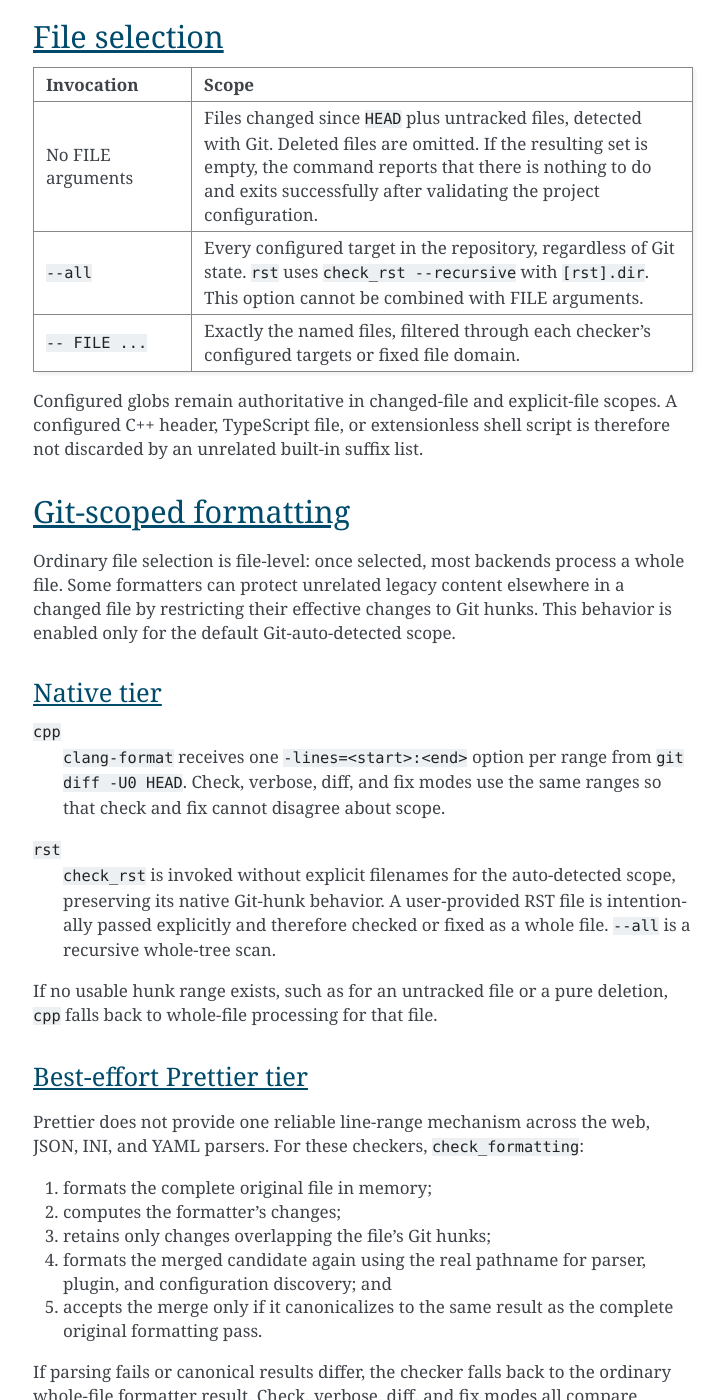
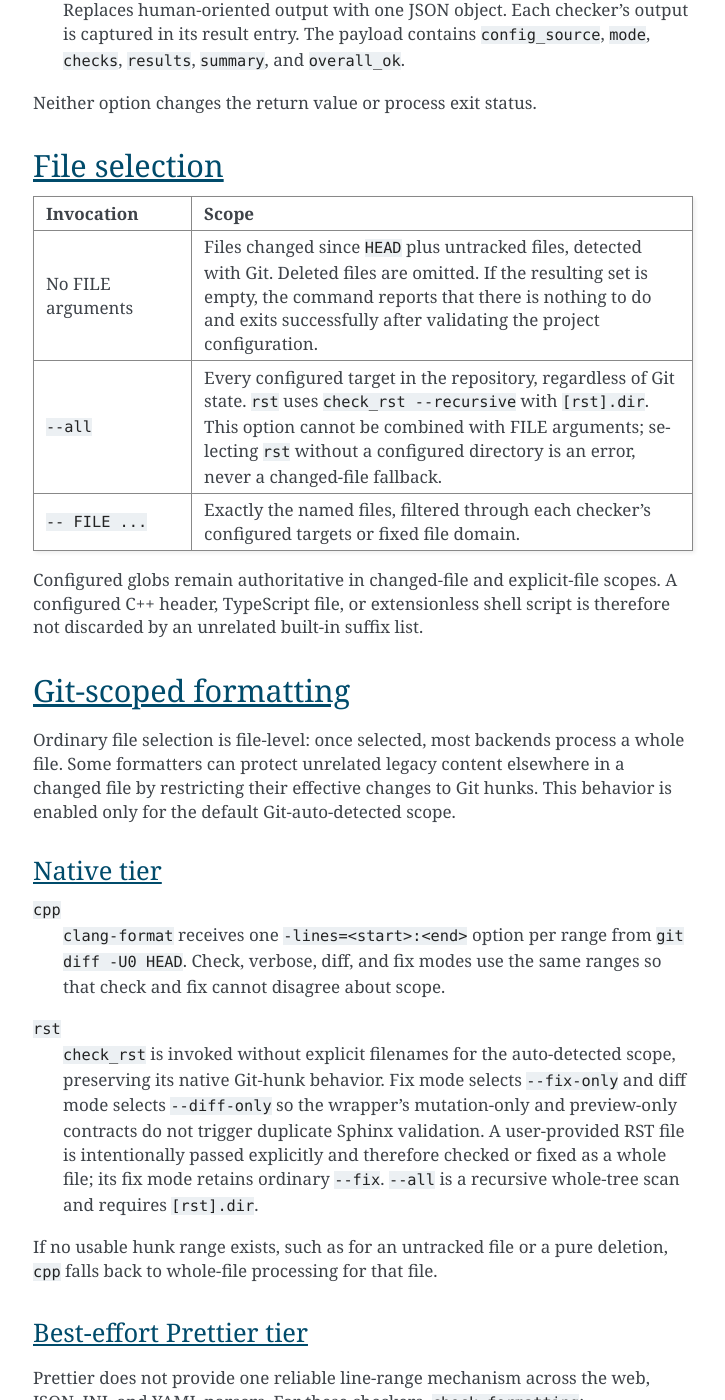
Before and after one commit to dememax/check_formatting, a Sphinx documentation site: the page built from docs/check_formatting.rst, in a window 1280 px wide and 1400 px high, scrolled down 3527 px. Shown: the whole window, without its empty margins (387-1112 px from the left). Built offline with Sphinx 7.4.7, drawn with Linux system fonts in a browser that asks for light colours; some of the changed text lies outside the part shown.

Commit message:
fix: align checker scopes with backend contracts
Adopt check_rst's mutation-only and preview-only modes without weakening deliberate explicit or recursive scopes. Default Git fixes now use --fix-only, previews use --diff-only, recovery hints follow the effective scope, and an RST full scan without [rst].dir fails instead of silently collapsing to changed files.

Allow [mypy].dirs to narrow type-check targets independently of Ruff while retaining [python].dirs as the compatibility fallback. Configured Python targets now remain authoritative in changed-file and explicit-file dispatch, preventing unrelated legacy Python files from leaking into either checker.

Clarify the wrapper's RST exclusion boundary and replace stale references to the former in-repository check_rst documentation.

Validated with 154 tests, Ruff format/lint, strict mypy through the project's dogfood fix/check loop, and a clean recursive check_rst review/fix/validation pass over the RST guide.

Co-Authored-By: Codex GPT-5 <noreply@openai.com>

```diff
--- a/docs/check_formatting.rst
+++ b/docs/check_formatting.rst
@@ -59,6 +59,10 @@ A minimal configuration is::
    [python]
    dirs = ["scripts", "tests"]
 
+   # Optional: omit this table to type-check the same targets as Ruff.
+   [mypy]
+   dirs = ["src", "tests"]
+
 The configuration is a declaration, not auto-detection.  A missing file,
 malformed TOML, an unknown checker or key, a section of the wrong type, or a
 wrongly typed value is a hard error.  A valid section for a checker not listed
@@ -188,7 +192,8 @@ File selection
    * - ``--all``
      - Every configured target in the repository, regardless of Git state.
        ``rst`` uses ``check_rst --recursive`` with ``[rst].dir``.  This option
-       cannot be combined with FILE arguments.
+       cannot be combined with FILE arguments; selecting ``rst`` without a
+       configured directory is an error, never a changed-file fallback.
    * - ``-- FILE ...``
      - Exactly the named files, filtered through each checker's configured
        targets or fixed file domain.
@@ -217,9 +222,13 @@ Native tier
 
 ``rst``
    ``check_rst`` is invoked without explicit filenames for the auto-detected
-   scope, preserving its native Git-hunk behavior.  A user-provided RST file is
-   intentionally passed explicitly and therefore checked or fixed as a whole
-   file.  ``--all`` is a recursive whole-tree scan.
+   scope, preserving its native Git-hunk behavior.  Fix mode selects
+   ``--fix-only`` and diff mode selects ``--diff-only`` so the wrapper's
+   mutation-only and preview-only contracts do not trigger duplicate Sphinx
+   validation.  A user-provided RST file is intentionally passed explicitly
+   and therefore checked or fixed as a whole file; its fix mode retains
+   ordinary ``--fix``.  ``--all`` is a recursive whole-tree scan and requires
+   ``[rst].dir``.
 
 If no usable hunk range exists, such as for an untracked file or a pure
 deletion, ``cpp`` falls back to whole-file processing for that file.
@@ -300,10 +309,12 @@ Excluding files
    units that cannot be analyzed but remain valid ``clang-format`` targets.
 
 Backend limitations affect full-scan exclusions.  RST uses ``check_rst``'s own
-exclusion configuration.  Meson, Web, and Python delegate some full-scan modes
-to backend directory or glob processing, so their native ignore configuration
-may also be required.  Explicit-file, diff, and fix paths can apply the wrapper's
-per-file filtering directly.
+selection and does not receive either wrapper exclusion mechanism; invoke
+``check_rst --recursive ... --exclude ...`` directly for an excluded RST tree
+audit.  Meson, Web, and Python delegate some full-scan modes to backend
+directory or glob processing, so their native ignore configuration may also
+be required.  Explicit-file, diff, and fix paths can apply the wrapper's
+per-file filtering directly for other checkers.
 
 *******
 Usage
```
Also changed, not shown: other parts of docs/check_formatting.rst (+2 -2 lines), README.md (+16 -3 lines), 3 other files.
